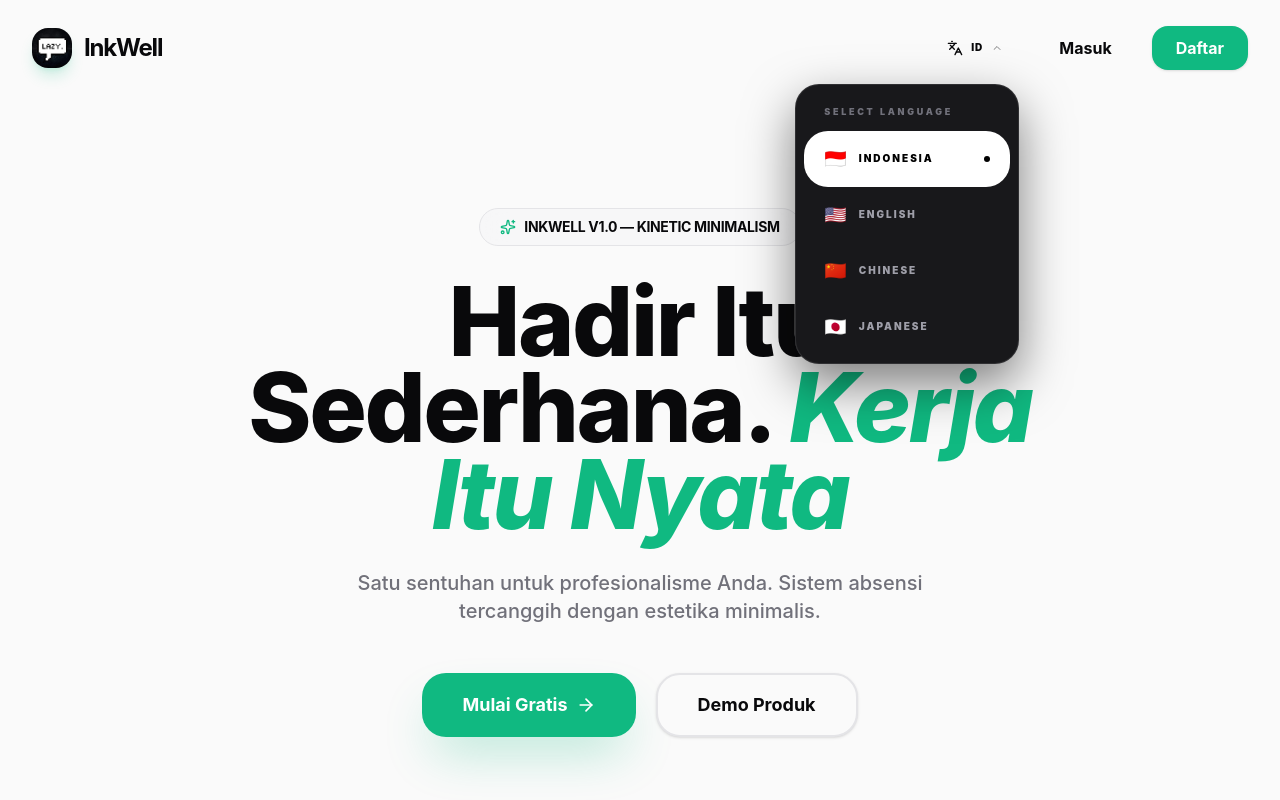
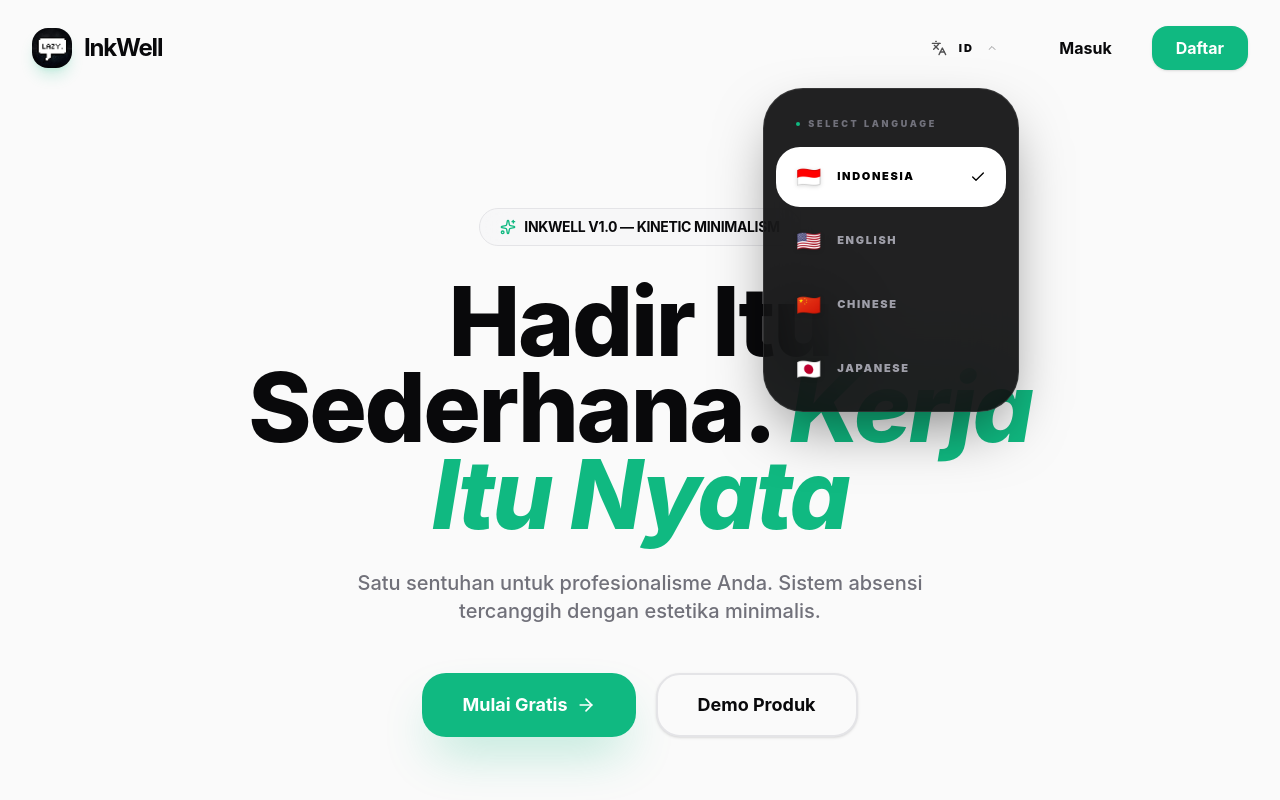
Before and after one commit to Himdeunn/absence-app, a Next.js app: page / in a window 1280 px wide. Both pictures are taken after a click on the button "ID". Shown: the top 800 px of the page. Built offline with nearby package versions, Linux system fonts and the light colour scheme.

Commit message:
fix: full i18n implementation, navbar spacing, and hydration stability v5

```diff
--- a/components/language-switcher.tsx
+++ b/components/language-switcher.tsx
@@ -4,8 +4,9 @@ import { useState, useRef, useEffect } from "react"
 import { useLanguage } from "./language-provider"
 import { Language } from "@/lib/i18n"
 import { Button } from "@/components/ui/button"
-import { Languages, ChevronDown } from "lucide-react"
+import { Languages, ChevronDown, Check } from "lucide-react"
 import { motion, AnimatePresence } from "framer-motion"
+import { cn } from "@/lib/utils"
 
 export function LanguageSwitcher() {
   const { language, setLanguage } = useLanguage()
@@ -30,47 +31,58 @@ export function LanguageSwitcher() {
   }, [])
 
   return (
-    <div className="relative" ref={menuRef}>
+    <div className="relative inline-block" ref={menuRef}>
       <Button
         variant="ghost"
         size="sm"
-        className="rounded-full h-10 px-4 flex items-center gap-2 hover:bg-white/10 text-inherit transition-all"
+        className="rounded-full h-12 px-5 flex items-center gap-3 hover:bg-white/10 text-inherit transition-all border border-transparent hover:border-white/10"
         onClick={() => setIsOpen(!isOpen)}
       >
-        <Languages className="h-4 w-4" />
-        <span className="text-[10px] font-black uppercase tracking-widest">{language}</span>
-        <ChevronDown className={`h-3 w-3 opacity-50 transition-transform duration-300 ${isOpen ? 'rotate-180' : ''}`} />
+        <Languages className="h-4 w-4 opacity-70" />
+        <span className="text-[11px] font-black uppercase tracking-[0.2em]">{language}</span>
+        <ChevronDown className={cn("h-3 w-3 opacity-40 transition-transform duration-500", isOpen ? "rotate-180" : "")} />
       </Button>
 
       <AnimatePresence>
         {isOpen && (
           <motion.div
-            initial={{ opacity: 0, y: 10, scale: 0.95 }}
+            initial={{ opacity: 0, y: 15, scale: 0.95 }}
             animate={{ opacity: 1, y: 0, scale: 1 }}
-            exit={{ opacity: 0, y: 10, scale: 0.95 }}
-            className="absolute right-0 mt-4 w-56 bg-zinc-900 border border-white/10 rounded-3xl shadow-[0_20px_50px_rgba(0,0,0,0.5)] p-2 z-[100] backdrop-blur-xl"
+            exit={{ opacity: 0, y: 15, scale: 0.95 }}
+            transition={{ type: "spring", damping: 25, stiffness: 300 }}
+            className="absolute right-0 sm:right-0 md:right-0 mt-4 w-64 bg-zinc-950/90 border border-white/10 rounded-[2.5rem] shadow-[0_25px_60px_-15px_rgba(0,0,0,0.5)] p-3 z-[100] backdrop-blur-2xl origin-top-right"
           >
-            <div className="p-3 text-[9px] font-black uppercase tracking-[0.3em] text-zinc-500 ml-2">Select Language</div>
+            <div className="px-5 py-4 text-[9px] font-black uppercase tracking-[0.3em] text-zinc-500 flex items-center gap-2">
+              <div className="h-1 w-1 rounded-full bg-primary" />
+              Select Language
+            </div>
+            <div className="grid gap-1">
               {languages.map((lang) => (
                 <button
                   key={lang.code}
-                className={`w-full flex items-center justify-between px-5 py-3.5 rounded-2xl text-left transition-all group ${
+                  className={cn(
+                    "w-full flex items-center justify-between px-5 py-4 rounded-[1.5rem] text-left transition-all group relative overflow-hidden",
                     language === lang.code
                       ? 'bg-white text-black font-black'
                       : 'text-zinc-400 hover:bg-white/5 hover:text-white'
-                }`}
+                  )}
                   onClick={() => {
                     setLanguage(lang.code)
                     setIsOpen(false)
                   }}
                 >
-                <div className="flex items-center gap-3">
-                  <span className="text-lg">{lang.flag}</span>
-                  <span className="text-[10px] font-black uppercase tracking-[0.2em]">{lang.label}</span>
+                  <div className="flex items-center gap-4 relative z-10">
+                    <span className="text-xl filter drop-shadow-sm group-hover:scale-110 transition-transform">{lang.flag}</span>
+                    <span className="text-[11px] font-black uppercase tracking-[0.15em]">{lang.label}</span>
                   </div>
-                {language === lang.code && <div className="h-1.5 w-1.5 rounded-full bg-black" />}
+                  {language === lang.code && (
+                    <motion.div layoutId="active-lang-indicator">
+                      <Check className="h-4 w-4" />
+                    </motion.div>
+                  )}
                 </button>
               ))}
+            </div>
           </motion.div>
         )}
       </AnimatePresence>
```
Also changed, not shown: components/dashboard/navbar.tsx (+92 -50 lines). Lines whose indentation alone changed are shown as unchanged.
